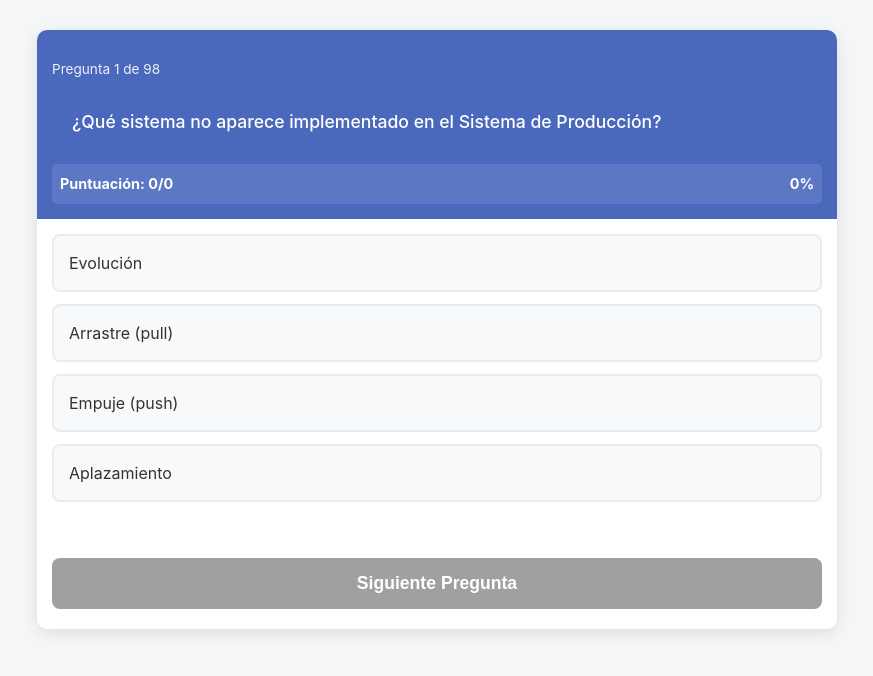
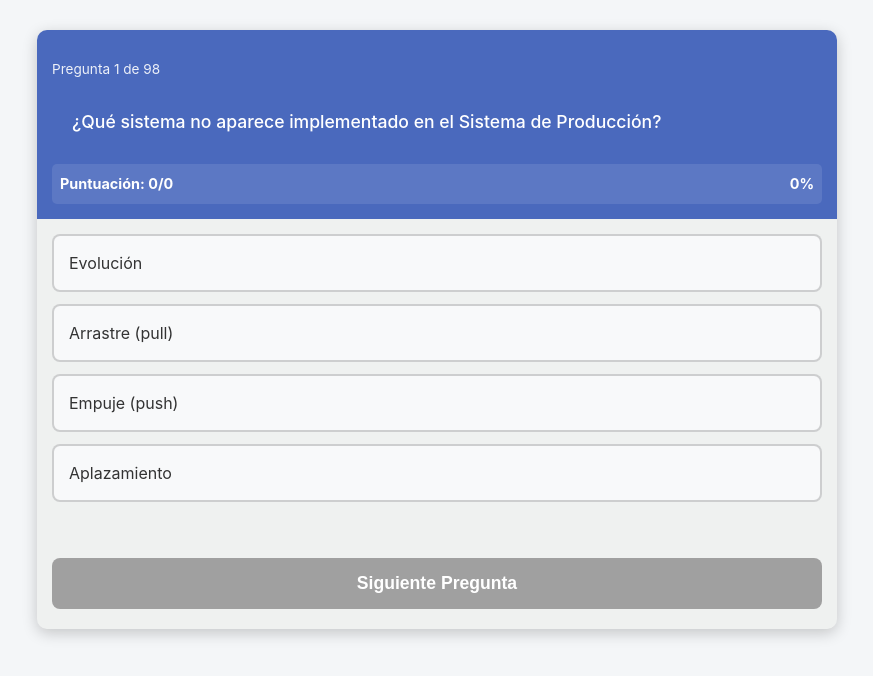
Before and after one commit to alcorher/test, a plain HTML site: page index.html in a window 1280 px wide. Shown: the whole page, without its empty margins (203-1076 px from the left). Drawn offline with Linux system fonts and the light colour scheme.

Commit message:
css updates for better visivility

```diff
--- a/index.html
+++ b/index.html
@@ -20,9 +20,9 @@
         }
 
         #quiz-container {
-            background-color: #ffffff;
+            background-color: #cfcec627;
             border-radius: 10px;
-            box-shadow: 0 4px 15px rgba(0, 0, 0, 0.1);
+            box-shadow: 0 4px 15px rgba(0, 0, 0, 0.2);
             width: 100%;
             max-width: 800px;
             margin: 20px auto;
@@ -79,7 +79,7 @@
 
         .option {
             background-color: #f8f9fa;
-            border: 2px solid #e9ecef;
+            border: 2px solid #0000002c;
             border-radius: 8px;
             padding: 15px;
             margin-bottom: 12px;
```
